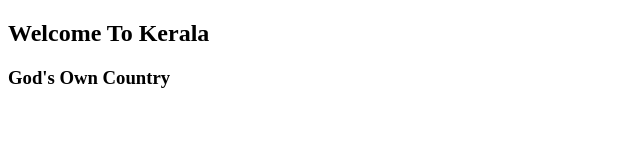
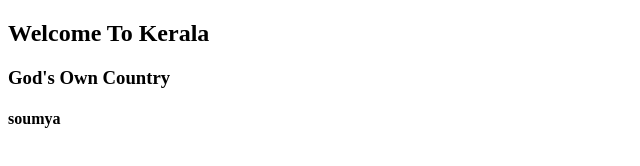
Before and after one commit to soumyamahesh20/My-1st-Assignment, a plain HTML site: page index.html in a window 1280 px wide. Shown: the full height of the page, 0-640 px from the left. Drawn offline with Linux system fonts and the light colour scheme.

Commit message:
Update index.html

```diff
--- a/index.html
+++ b/index.html
@@ -9,5 +9,6 @@
 <body>
     <h2>Welcome To Kerala</h2>
     <h3>God's Own Country</h3>
+    <h4>soumya</h4>
 </body>
 </html>
```
